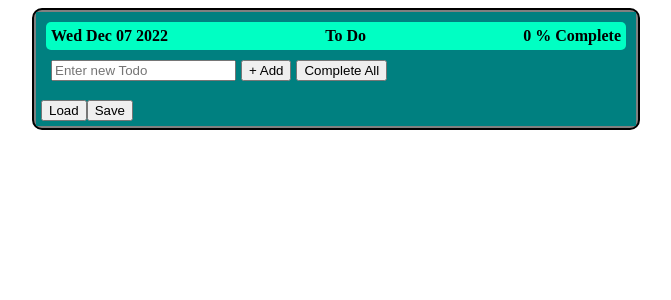
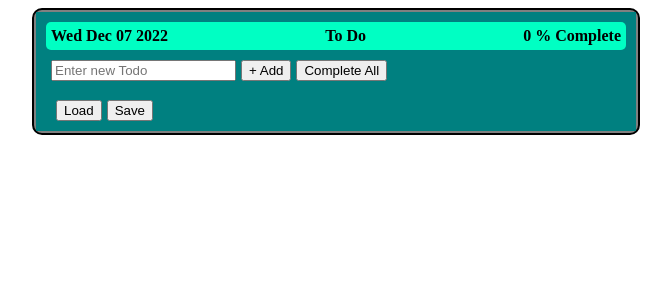
Before and after one commit to DRGNCoDR/React-Todo, a React app: page / in a window 1280 px wide. Shown: the top 300 px of the page, without its empty margins (304-975 px from the left). Built offline with nearby package versions, Linux system fonts and the light colour scheme.

Commit message:
Componentize the global buttons

```diff
--- /dev/null
+++ b/src/comp/globalButtons.js
@@ -0,0 +1,33 @@
+import React from "react";
+
+const GlobalButtons = ({loadTodo, saveTodo}) => {
+    const globalButtonsContainer = {
+        margin: "5px",
+        paddingLeft: "5px"
+    }
+    const marginLeft = {
+        marginLeft: "5px"
+    }
+
+    return(
+        <div
+            style = {globalButtonsContainer}
+        >
+            <button
+                    onClick = {loadTodo}
+                    style = {marginLeft}
+            >
+                Load
+            </button>
+
+            <button
+                    onClick = {saveTodo}
+                    style = {marginLeft}
+            >
+                Save
+            </button>
+        </div>
+    )
+}
+
+export default GlobalButtons
--- a/src/comp/todo.js
+++ b/src/comp/todo.js
@@ -3,6 +3,7 @@ import { useState } from 'react';
 import Header from './header';
 import Add from './add';
 import List from './list';
+import GlobalButtons from './globalButtons';
 
 const Todo = () => {
     const listContainer = {
@@ -142,17 +143,11 @@ const Todo = () => {
                 editTodo = {editTodo}
                 removeTodo = {removeTodo}
             />
+            <GlobalButtons
+                loadTodo = {loadTodo}
+                saveTodo = {saveTodo}
+            />
 
-            <button
-                    onClick={loadTodo}
-                >
-                    Load
-                </button>
-            <button
-                    onClick={saveTodo}
-                >
-                    Save
-                </button>
         </div>
     )
 }
```
